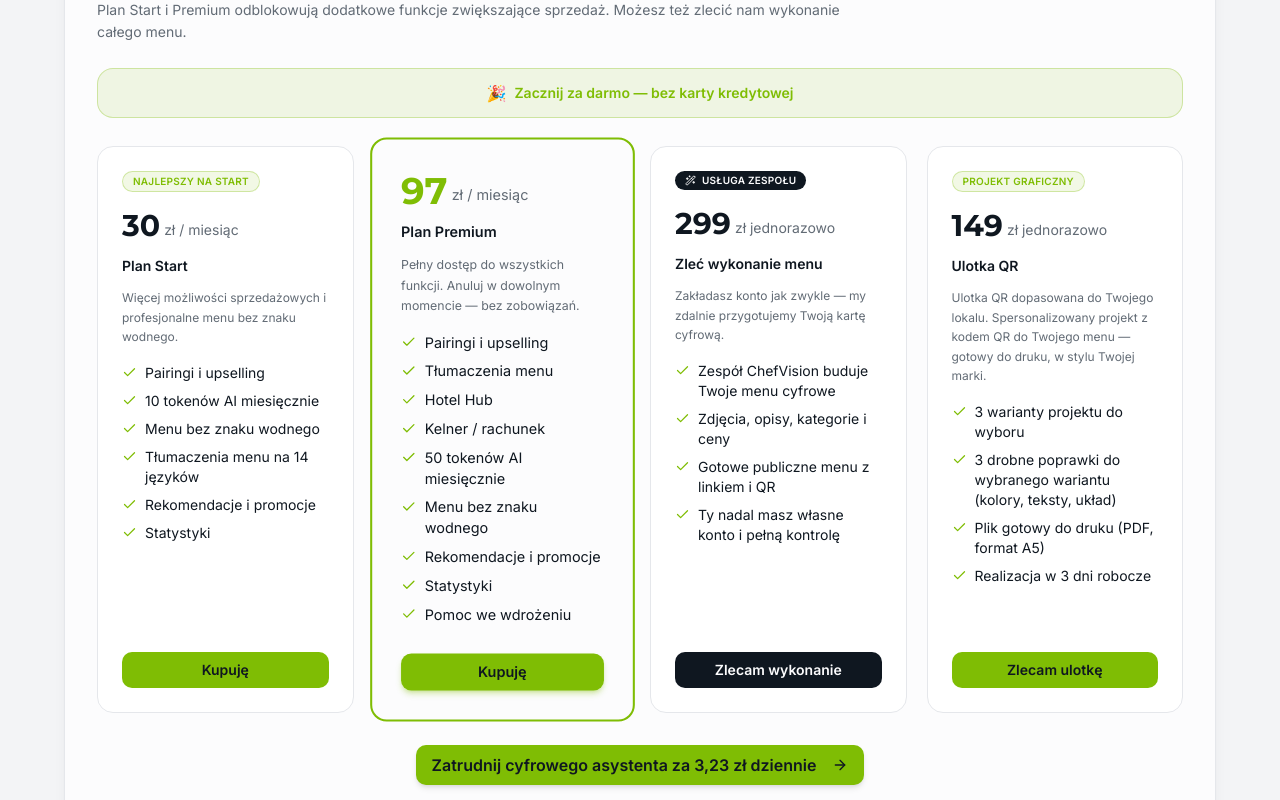
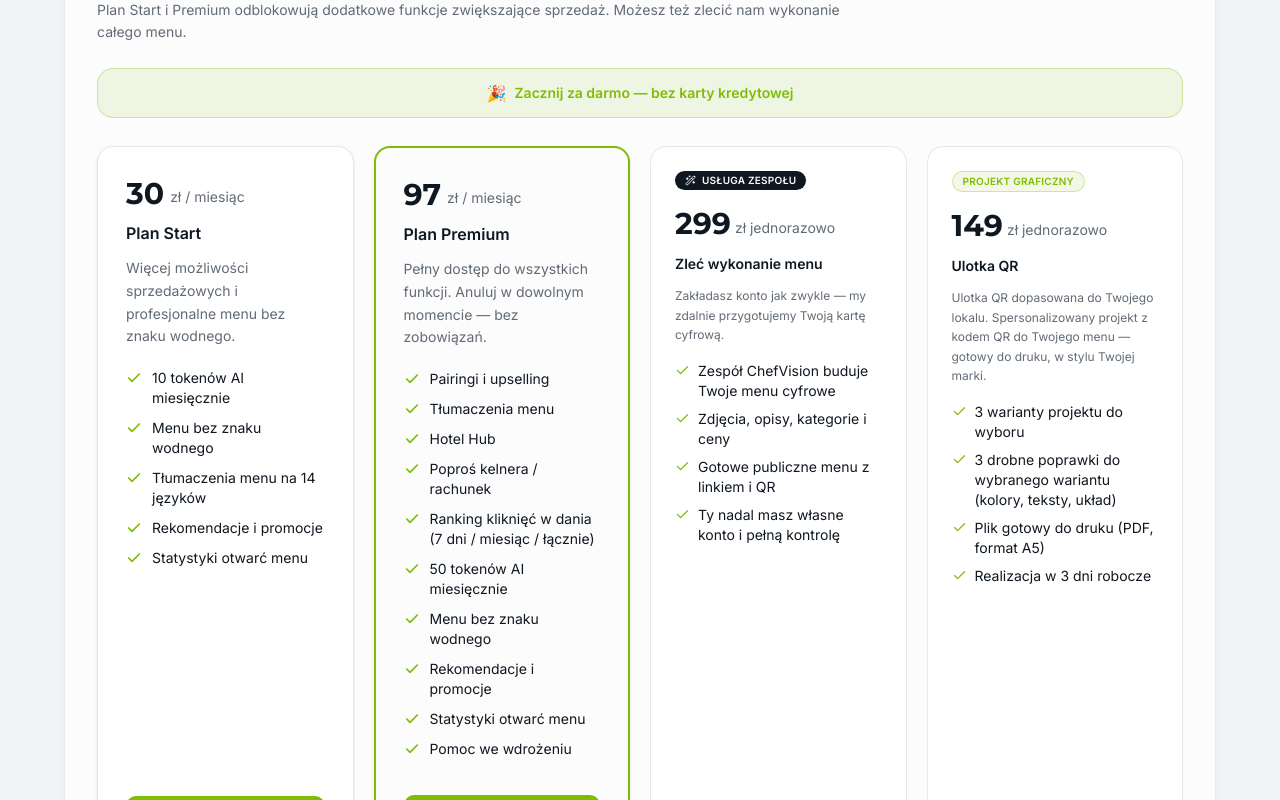
Before and after one commit to Martinez8406/chefvision-landing, a Next.js app: page /cennik in a window 1280 px wide. Shown: the part 700-1500 px from the top of the page. Built offline with nearby package versions, Linux system fonts and the light colour scheme.

Commit message:
Pairingi i upselling

```diff
--- a/components/cta-section.tsx
+++ b/components/cta-section.tsx
@@ -61,25 +61,22 @@ export function CtaSection() {
 
               <div className="grid sm:grid-cols-2 xl:grid-cols-4 gap-5 items-stretch pt-2">
                 {/* Start */}
-                <div className="relative rounded-2xl border border-border bg-card p-6 flex flex-col gap-3">
-                  <span className="inline-flex w-fit rounded-full border border-primary/30 bg-primary/10 px-2.5 py-0.5 text-[10px] font-semibold uppercase tracking-wide text-primary">
-                    {c.startPlan.badge}
-                  </span>
-                  <div className="flex items-end gap-1 mt-1">
-                    <span className="text-3xl font-bold text-foreground font-serif">{c.startPlan.price}</span>
-                    <span className="text-sm text-muted-foreground mb-1">{c.startPlan.currency}</span>
+                <div className="relative rounded-2xl border border-border bg-card p-6 sm:p-7 flex flex-col gap-3 shadow-sm">
+                  <div className="flex items-end gap-1.5 mt-1">
+                    <span className="text-3xl font-bold text-foreground font-serif leading-none">{c.startPlan.price}</span>
+                    <span className="text-sm text-muted-foreground mb-0.5">{c.startPlan.currency}</span>
                   </div>
-                  <p className="text-sm font-semibold text-foreground">{c.startPlan.label}</p>
-                  <p className="text-xs text-muted-foreground leading-relaxed">{c.startPlan.desc}</p>
-                  <ul className="flex flex-col gap-2 mt-1 flex-1">
+                  <p className="text-base font-semibold text-foreground">{c.startPlan.label}</p>
+                  <p className="text-sm text-muted-foreground leading-relaxed">{c.startPlan.desc}</p>
+                  <ul className="flex flex-col gap-2.5 mt-2 flex-1">
                     {c.startPlan.features.map((f: string) => (
-                      <li key={f} className="flex items-start gap-2 text-sm text-foreground">
-                        <Check size={15} className="text-primary shrink-0 mt-0.5" />
+                      <li key={f} className="flex items-start gap-2.5 text-sm text-foreground">
+                        <Check size={16} className="text-primary shrink-0 mt-0.5" strokeWidth={2.5} />
                         {f}
                       </li>
                     ))}
                   </ul>
-                  <Button className="mt-4 w-full bg-primary text-primary-foreground hover:brightness-[0.93] font-semibold" asChild>
+                  <Button className="mt-6 w-full bg-primary text-primary-foreground hover:brightness-[0.93] font-semibold" asChild>
                     <a href={APP_URL} target="_blank" rel="noopener noreferrer">
                       {c.startPlan.buyBtn}
                     </a>
@@ -87,22 +84,22 @@ export function CtaSection() {
                 </div>
 
                 {/* Premium */}
-                <div className="relative flex flex-col gap-3 rounded-2xl border-2 border-primary bg-background p-6 sm:p-7 shadow-[0_0_28px_-4px_hsl(var(--primary)/0.45),0_12px_40px_-12px_hsl(var(--primary)/0.35)] ring-2 ring-primary/25 xl:scale-[1.03] xl:z-10">
-                  <div className="flex items-end gap-1 mt-1">
-                    <span className="text-4xl font-bold text-primary font-serif leading-none">{c.regular.price}</span>
-                    <span className="text-sm text-muted-foreground mb-1">{c.regular.currency}</span>
+                <div className="relative flex flex-col gap-3 rounded-2xl border-2 border-primary bg-background p-6 sm:p-7 shadow-sm">
+                  <div className="flex items-end gap-1.5 mt-1">
+                    <span className="text-3xl font-bold text-foreground font-serif leading-none">{c.regular.price}</span>
+                    <span className="text-sm text-muted-foreground mb-0.5">{c.regular.currency}</span>
                   </div>
-                  <p className="text-sm font-semibold text-foreground">{c.regular.label}</p>
-                  <p className="text-xs text-muted-foreground leading-relaxed">{c.regular.desc}</p>
-                  <ul className="flex flex-col gap-2 mt-1 flex-1">
+                  <p className="text-base font-semibold text-foreground">{c.regular.label}</p>
+                  <p className="text-sm text-muted-foreground leading-relaxed">{c.regular.desc}</p>
+                  <ul className="flex flex-col gap-2.5 mt-2 flex-1">
                     {c.regular.features.map((f: string) => (
-                      <li key={f} className="flex items-start gap-2 text-sm text-foreground">
-                        <Check size={15} className="text-primary shrink-0 mt-0.5" />
+                      <li key={f} className="flex items-start gap-2.5 text-sm text-foreground">
+                        <Check size={16} className="text-primary shrink-0 mt-0.5" strokeWidth={2.5} />
                         {f}
                       </li>
                     ))}
                   </ul>
-                  <Button className="mt-4 w-full bg-primary text-primary-foreground hover:brightness-[0.93] font-semibold shadow-md shadow-primary/30" asChild>
+                  <Button className="mt-6 w-full bg-primary text-primary-foreground hover:brightness-[0.93] font-semibold" asChild>
                     <a href={APP_URL} target="_blank" rel="noopener noreferrer">
                       {c.regular.buyBtn}
                     </a>
--- a/lib/translations-de.ts
+++ b/lib/translations-de.ts
@@ -333,12 +333,11 @@ export const de = {
       desc: "Mehr Verkaufstools und eine professionelle Speisekarte ohne Wasserzeichen.",
       buyBtn: "Kaufen",
       features: [
-        "Pairings und Upselling",
         "10 KI-Tokens pro Monat",
         "Speisekarte ohne Wasserzeichen",
         "Speisekartenübersetzungen in 14 Sprachen",
         "Empfehlungen und Aktionen",
-        "Statistiken",
+        "Menü-Öffnungsstatistiken",
       ],
     },
     regular: {
@@ -352,11 +351,12 @@ export const de = {
         "Pairings und Upselling",
         "Speisekartenübersetzungen",
         "Hotel Hub",
-        "Kellner / Rechnung",
+        "Kellner rufen / Rechnung",
+        "Klick-Ranking der Gerichte (7 Tage / Monat / gesamt)",
         "50 KI-Tokens pro Monat",
         "Speisekarte ohne Wasserzeichen",
         "Empfehlungen und Aktionen",
-        "Statistiken",
+        "Menü-Öffnungsstatistiken",
         "Implementierungsunterstützung",
       ],
     },
--- a/lib/translations-el.ts
+++ b/lib/translations-el.ts
@@ -343,12 +343,11 @@ export const el = {
       desc: "Περισσότερα εργαλεία πωλήσεων και επαγγελματικό μενού χωρίς watermark.",
       buyBtn: "Αγοράζω",
       features: [
-        "Συνδυασμοί και upselling",
         "10 AI tokens τον μήνα",
         "Μενού χωρίς watermark",
         "Μεταφράσεις μενού σε 14 γλώσσες",
         "Προτάσεις και προσφορές",
-        "Στατιστικά",
+        "Στατιστικά ανοιγμάτων μενού",
       ],
     },
     regular: {
@@ -362,11 +361,12 @@ export const el = {
         "Συνδυασμοί και upselling",
         "Μεταφράσεις μενού",
         "Hotel Hub",
-        "Σερβιτόρος / λογαριασμός",
+        "Κάλεσε σερβιτόρο / λογαριασμός",
+        "Κατάταξη κλικ σε πιάτα (7 ημέρες / μήνας / σύνολο)",
         "50 AI tokens τον μήνα",
         "Μενού χωρίς watermark",
         "Προτάσεις και προσφορές",
-        "Στατιστικά",
+        "Στατιστικά ανοιγμάτων μενού",
         "Υποστήριξη υλοποίησης",
       ],
     },
--- a/lib/translations-es.ts
+++ b/lib/translations-es.ts
@@ -334,12 +334,11 @@ export const es = {
       desc: "Más herramientas de venta y un menú profesional sin marca de agua.",
       buyBtn: "Comprar",
       features: [
-        "Maridajes y upselling",
         "10 tokens de IA al mes",
         "Menú sin marca de agua",
         "Traducciones del menú en 14 idiomas",
         "Recomendaciones y promociones",
-        "Estadísticas",
+        "Estadísticas de aperturas del menú",
       ],
     },
     regular: {
@@ -353,11 +352,12 @@ export const es = {
         "Maridajes y upselling",
         "Traducciones del menú",
         "Hotel Hub",
-        "Camarero / cuenta",
+        "Pedir camarero / cuenta",
+        "Ranking de clics en platos (7 días / mes / total)",
         "50 tokens de IA al mes",
         "Menú sin marca de agua",
         "Recomendaciones y promociones",
-        "Estadísticas",
+        "Estadísticas de aperturas del menú",
         "Soporte de implementación",
       ],
     },
--- a/lib/translations-hr.ts
+++ b/lib/translations-hr.ts
@@ -342,12 +342,11 @@ export const hr = {
       desc: "Više prodajnih alata i profesionalni jelovnik bez vodenog žiga.",
       buyBtn: "Kupujem",
       features: [
-        "Parovi i upselling",
         "10 AI tokena mjesečno",
         "Jelovnik bez vodenog žiga",
         "Prijevodi jelovnika na 14 jezika",
         "Preporuke i promocije",
-        "Statistike",
+        "Statistike otvaranja menija",
       ],
     },
     regular: {
@@ -361,11 +360,12 @@ export const hr = {
         "Parovi i upselling",
         "Prijevodi jelovnika",
         "Hotel Hub",
-        "Konobar / račun",
+        "Pozovi konobara / račun",
+        "Ranking klikova na jela (7 dana / mjesec / ukupno)",
         "50 AI tokena mjesečno",
         "Jelovnik bez vodenog žiga",
         "Preporuke i promocije",
-        "Statistike",
+        "Statistike otvaranja menija",
         "Podrška pri implementaciji",
       ],
     },
--- a/lib/translations-it.ts
+++ b/lib/translations-it.ts
@@ -342,12 +342,11 @@ export const it = {
       desc: "Più strumenti di vendita e un menu professionale senza watermark.",
       buyBtn: "Acquista",
       features: [
-        "Abbinamenti e upselling",
         "10 token AI al mese",
         "Menu senza watermark",
         "Traduzioni del menu in 14 lingue",
         "Raccomandazioni e promozioni",
-        "Statistiche",
+        "Statistiche aperture menu",
       ],
     },
     regular: {
@@ -361,11 +360,12 @@ export const it = {
         "Abbinamenti e upselling",
         "Traduzioni del menu",
         "Hotel Hub",
-        "Cameriere / conto",
+        "Chiama cameriere / conto",
+        "Ranking click sui piatti (7 giorni / mese / totale)",
         "50 token AI al mese",
         "Menu senza watermark",
         "Raccomandazioni e promozioni",
-        "Statistiche",
+        "Statistiche aperture menu",
         "Supporto all'implementazione",
       ],
     },
--- a/lib/translations-ru.ts
+++ b/lib/translations-ru.ts
@@ -342,12 +342,11 @@ export const ru = {
       desc: "Больше инструментов продаж и профессиональное меню без водяного знака.",
       buyBtn: "Купить",
       features: [
-        "Сочетания и upselling",
         "10 AI-токенов в месяц",
         "Меню без водяного знака",
         "Переводы меню на 14 языков",
         "Рекомендации и акции",
-        "Статистика",
+        "Статистика открытий меню",
       ],
     },
     regular: {
@@ -361,11 +360,12 @@ export const ru = {
         "Сочетания и upselling",
         "Переводы меню",
         "Hotel Hub",
-        "Официант / счёт",
+        "Позвать официанта / счёт",
+        "Рейтинг кликов по блюдам (7 дней / месяц / всего)",
         "50 AI-токенов в месяц",
         "Меню без водяного знака",
         "Рекомендации и акции",
-        "Статистика",
+        "Статистика открытий меню",
         "Поддержка при внедрении",
       ],
     },
--- a/lib/translations-tr.ts
+++ b/lib/translations-tr.ts
@@ -342,12 +342,11 @@ export const tr = {
       desc: "Daha fazla satış aracı ve filigransız profesyonel menü.",
       buyBtn: "Satın al",
       features: [
-        "Eşleştirmeler ve upselling",
         "Ayda 10 AI token",
         "Filigransız menü",
         "14 dilde menü çevirileri",
         "Öneriler ve promosyonlar",
-        "İstatistikler",
+        "Menü açılma istatistikleri",
       ],
     },
     regular: {
@@ -361,11 +360,12 @@ export const tr = {
         "Eşleştirmeler ve upselling",
         "Menü çevirileri",
         "Hotel Hub",
-        "Garson / hesap",
+        "Garson çağır / hesap",
+        "Yemek tıklama sıralaması (7 gün / ay / toplam)",
         "Ayda 50 AI token",
         "Filigransız menü",
         "Öneriler ve promosyonlar",
-        "İstatistikler",
+        "Menü açılma istatistikleri",
         "Uygulama desteği",
       ],
     },
--- a/lib/translations.ts
+++ b/lib/translations.ts
@@ -342,12 +342,11 @@ export const translations = {
         desc: "Więcej możliwości sprzedażowych i profesjonalne menu bez znaku wodnego.",
         buyBtn: "Kupuję",
         features: [
-          "Pairingi i upselling",
           "10 tokenów AI miesięcznie",
           "Menu bez znaku wodnego",
           "Tłumaczenia menu na 14 języków",
           "Rekomendacje i promocje",
-          "Statystyki",
+          "Statystyki otwarć menu",
         ],
       },
       regular: {
@@ -361,11 +360,12 @@ export const translations = {
           "Pairingi i upselling",
           "Tłumaczenia menu",
           "Hotel Hub",
-          "Kelner / rachunek",
+          "Poproś kelnera / rachunek",
+          "Ranking kliknięć w dania (7 dni / miesiąc / łącznie)",
           "50 tokenów AI miesięcznie",
           "Menu bez znaku wodnego",
           "Rekomendacje i promocje",
-          "Statystyki",
+          "Statystyki otwarć menu",
           "Pomoc we wdrożeniu",
         ],
       },
@@ -848,12 +848,11 @@ export const translations = {
         desc: "More sales tools and a professional menu without watermark.",
         buyBtn: "Buy now",
         features: [
-          "Pairings and upselling",
           "10 AI tokens per month",
           "Menu without watermark",
           "Menu translations in 14 languages",
           "Recommendations and promotions",
-          "Statistics",
+          "Menu open statistics",
         ],
       },
       regular: {
@@ -867,11 +866,12 @@ export const translations = {
           "Pairings and upselling",
           "Menu translations",
           "Hotel Hub",
-          "Waiter / bill",
+          "Ask waiter / bill",
+          "Dish click ranking (7 days / month / total)",
           "50 AI tokens per month",
           "Menu without watermark",
           "Recommendations and promotions",
-          "Statistics",
+          "Menu open statistics",
           "Implementation support",
         ],
       },
```
